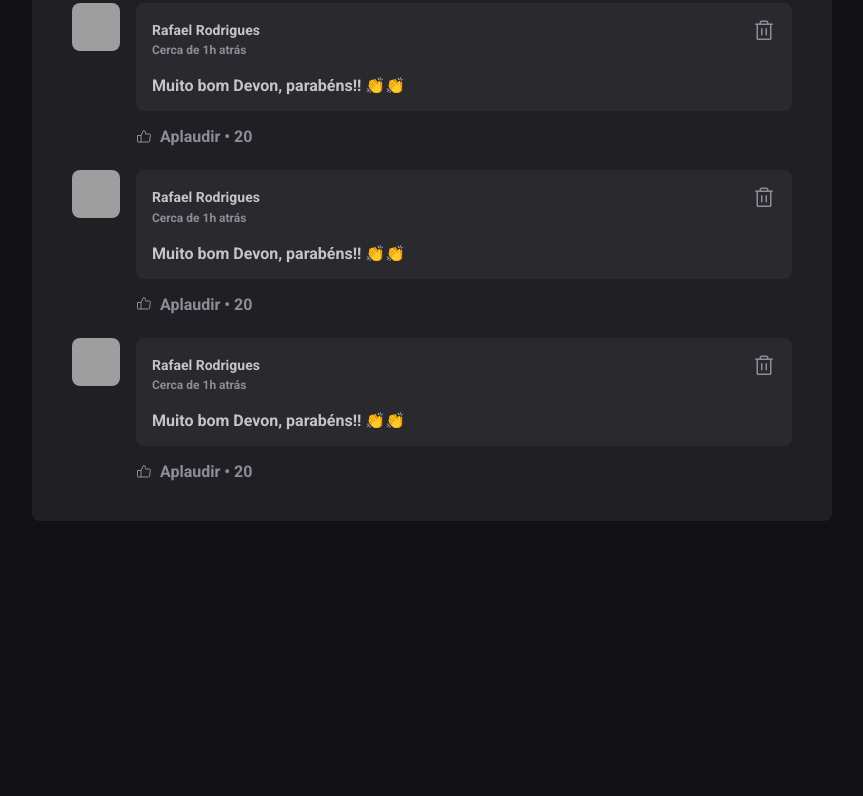
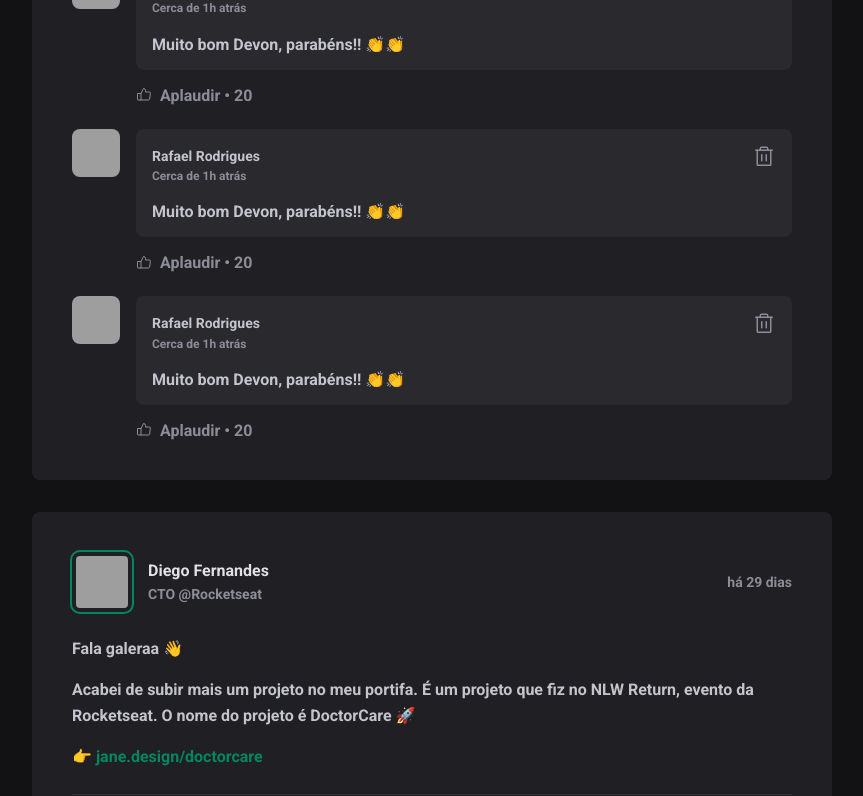
Before and after one commit to rafarod21/Ignite-ReactJS-Project01, a React (Vite) app: page / in a window 1280 px wide. Shown: the part 624-1420 px from the top of the page, without its empty margins (352-1215 px from the left). Before the commit the page ends 1177 px from the top, so only its background shows below. Built offline with nearby package versions, Linux system fonts and the light colour scheme; grey boxes are pictures that could not be loaded; the HTML template or start-up script is replaced by a standard one.

Commit message:
Create Dynamic Posts

```diff
--- a/package.json
+++ b/package.json
@@ -8,6 +8,7 @@
     "preview": "vite preview"
   },
   "dependencies": {
+    "date-fns": "^2.28.0",
     "phosphor-react": "^1.4.1",
     "react": "^18.0.0",
     "react-dom": "^18.0.0",
--- a/src/App.jsx
+++ b/src/App.jsx
@@ -5,6 +5,63 @@
 import './global.scss';
 
 import styles from './App.module.scss';
+
+const posts = [
+  {
+    id: 1,
+    author: {
+      avatarUrl: 'https://github.com/rafarod21.png',
+      name: 'Rafael Rodrigues',
+      role: 'Web Developer',
+    },
+    content: [
+      { type: 'paragraph', content: 'Fala galeraa 👋' },
+      {
+        type: 'paragraph',
+        content:
+          'Acabei de subir mais um projeto no meu portifa. É um projeto que fiz no NLW Return, evento da Rocketseat. O nome do projeto é DoctorCare 🚀',
+      },
+      { type: 'link', content: '👉 jane.design/doctorcare' },
+    ],
+    publishedAt: new Date('2022-05-03 20:00:00'),
+  },
+  {
+    id: 2,
+    author: {
+      avatarUrl: 'https://github.com/diego3g.png',
+      name: 'Diego Fernandes',
+      role: 'CTO @Rocketseat',
+    },
+    content: [
+      { type: 'paragraph', content: 'Fala galeraa 👋' },
+      {
+        type: 'paragraph',
+        content:
+          'Acabei de subir mais um projeto no meu portifa. É um projeto que fiz no NLW Return, evento da Rocketseat. O nome do projeto é DoctorCare 🚀',
+      },
+      { type: 'link', content: '👉 jane.design/doctorcare' },
+    ],
+    publishedAt: new Date('2022-05-10 20:00:00'),
+  },
+  {
+    id: 3,
+    author: {
+      avatarUrl: 'https://github.com/maykbrito.png',
+      name: 'Mayk Brito',
+      role: 'Educator @Rocketseat',
+    },
+    content: [
+      { type: 'paragraph', content: 'Fala galeraa 👋' },
+      {
+        type: 'paragraph',
+        content:
+          'Acabei de subir mais um projeto no meu portifa. É um projeto que fiz no NLW Return, evento da Rocketseat. O nome do projeto é DoctorCare 🚀',
+      },
+      { type: 'link', content: '👉 jane.design/doctorcare' },
+    ],
+    publishedAt: new Date('2022-05-10 20:00:00'),
+  },
+];
 
 function App() {
   return (
@@ -15,7 +72,14 @@
         <Sidebar />
         <main>
           <span>
-            <Post />
+            {posts.map((post) => (
+              <Post
+                key={post.id}
+                author={post.author}
+                content={post.content}
+                publishedAt={post.publishedAt}
+              />
+            ))}
           </span>
         </main>
       </div>
--- a/src/components/Post/index.jsx
+++ b/src/components/Post/index.jsx
@@ -1,38 +1,53 @@
+import { format, formatDistanceToNow } from 'date-fns';
+import ptBR from 'date-fns/locale/pt-BR';
+
 import { Avatar } from '../Avatar';
 import { Comment } from '../Comment';
 
 import styles from './styles.module.scss';
 
-export function Post() {
+export function Post({ author, content, publishedAt }) {
+  const publishedDateFormatted = format(
+    publishedAt,
+    "d 'de' LLLL 'às' HH:mm'h'",
+    { locale: ptBR }
+  );
+
+  const publishedDateRelativeToNow = formatDistanceToNow(publishedAt, {
+    locale: ptBR,
+    addSuffix: true,
+  });
+
   return (
     <article className={styles.post}>
       <header>
         <div className={styles.author}>
-          <Avatar src='https://github.com/rafarod21.png' />
+          <Avatar src={author.avatarUrl} />
           <div className={styles.authorInfo}>
-            <strong>Rafael Rodrigues</strong>
-            <span>Web Developer</span>
+            <strong>{author.name}</strong>
+            <span>{author.role}</span>
           </div>
         </div>
 
-        <time title='11 de maio às 08:13' dateTime='2022-05-11 08:13:32'>
-          Publicado há 1h
+        <time
+          title={publishedDateFormatted}
+          dateTime={publishedAt.toISOString()}
+        >
+          {publishedDateRelativeToNow}
         </time>
       </header>
 
       <div className={styles.content}>
-        <p>Fala galeraa 👋</p>
-        <p>
-          Acabei de subir mais um projeto no meu portifa. É um projeto que fiz
-          no NLW Return, evento da Rocketseat. O nome do projeto é DoctorCare 🚀
-        </p>
-        <p>
-          👉 <a href='#'>jane.design/doctorcare</a>
-        </p>
-        <p>
-          <a href='#'>#novoprojeto</a> <a href='#'>#nlw</a>{' '}
-          <a href='#'>#rocketseat</a>
-        </p>
+        {content.map((line) => (
+          <>
+            {line.type === 'paragraph' && <p>{line.content}</p>}
+            {line.type === 'link' && (
+              <p>
+                <a href='#'>{line.content}</a>
+              </p>
+            )}
+          </>
+        ))}
       </div>
 
       <form className={styles.commentForm}>
```
Also changed, not shown: 1 other file (tests, documents, lock files or other folders).
